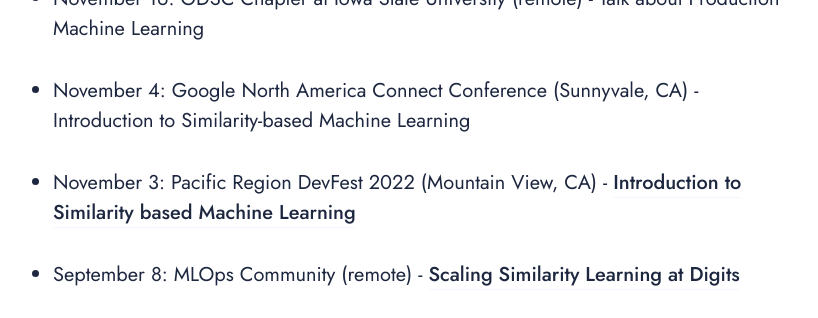
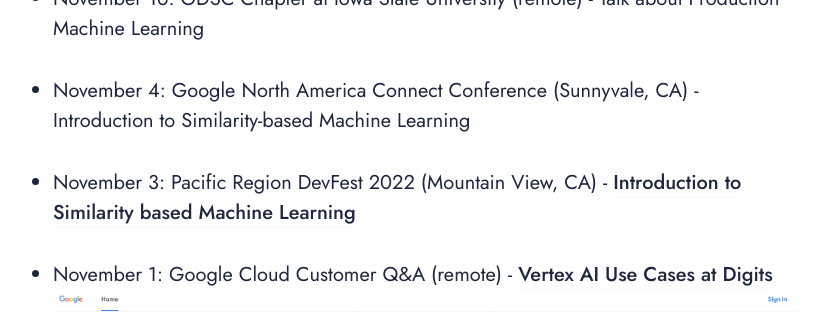
Before and after one commit to hanneshapke/hanneshapke.github.io, a Jekyll site: the page built from _pages/talks.md, in a window 1280 px wide and 900 px high, scrolled down 1270 px, cut to the strip 0-318 px from the top of the window. Shown: the whole strip, without its empty margins (223-1041 px from the left). Built offline with Jekyll 4.4.1, drawn with Linux system fonts in a browser that asks for light colours; nearby versions of some CDN libraries.

Commit message:
added customer ref talk

```diff
--- a/_pages/talks.md
+++ b/_pages/talks.md
@@ -20,6 +20,9 @@
 * November 4: Google North America Connect Conference (Sunnyvale, CA) - Introduction to Similarity-based Machine Learning
 
 * November 3: Pacific Region DevFest 2022 (Mountain View, CA) - [Introduction to Similarity based Machine Learning](https://gdg.community.dev/events/details/google-gdg-san-francisco-presents-pacific-region-devfest-2022/)
+
+* November 1: Google Cloud Customer Q&A (remote) - [Vertex AI Use Cases at Digits](https://rsvp.withgoogle.com/events/vertex-ai-reference-live)
+![Vertex AI Use Cases at Digits](/images/talks_customer_reference.png)
 
 * September 8: MLOps Community (remote) - [Scaling Similarity Learning at Digits](https://home.mlops.community/public/videos/scaling-similarity-learning-at-digits)
 <p><iframe width="640" height="360" src="https://www.youtube.com/embed/hP7gm_f7oCk" frameborder="0" allow="accelerometer; autoplay; clipboard-write; encrypted-media; gyroscope; picture-in-picture" allowfullscreen></iframe></p>
```
Also changed, not shown: images/talks_customer_reference.png (added).
